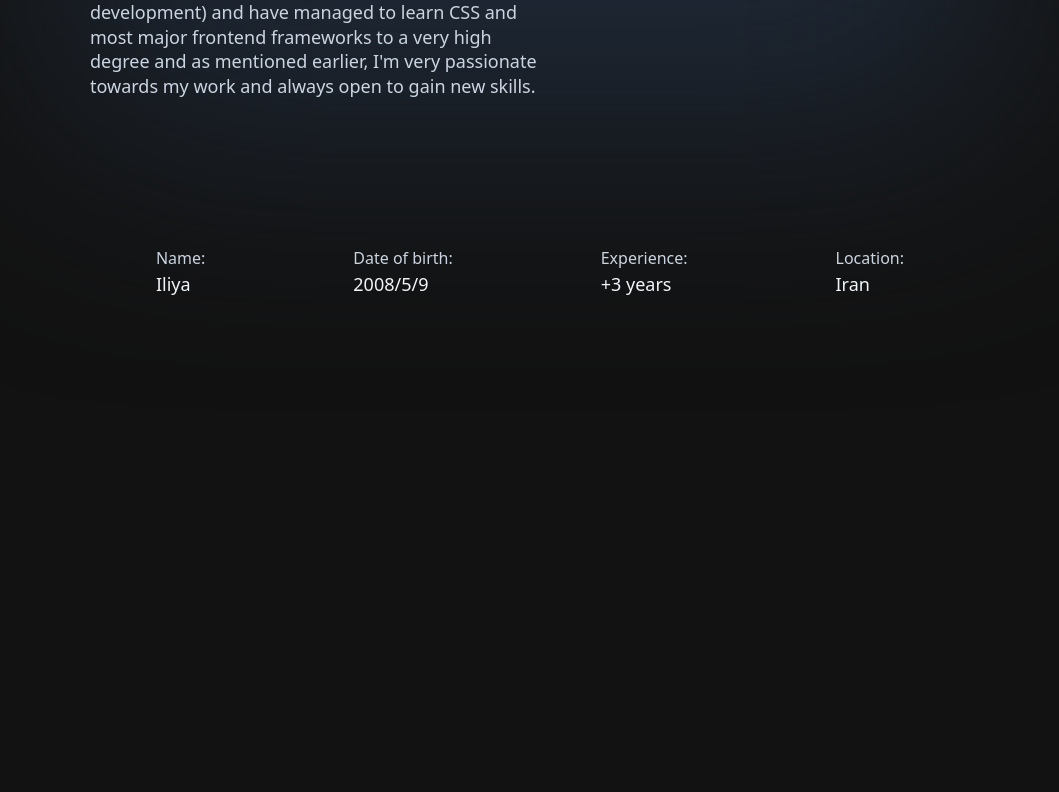
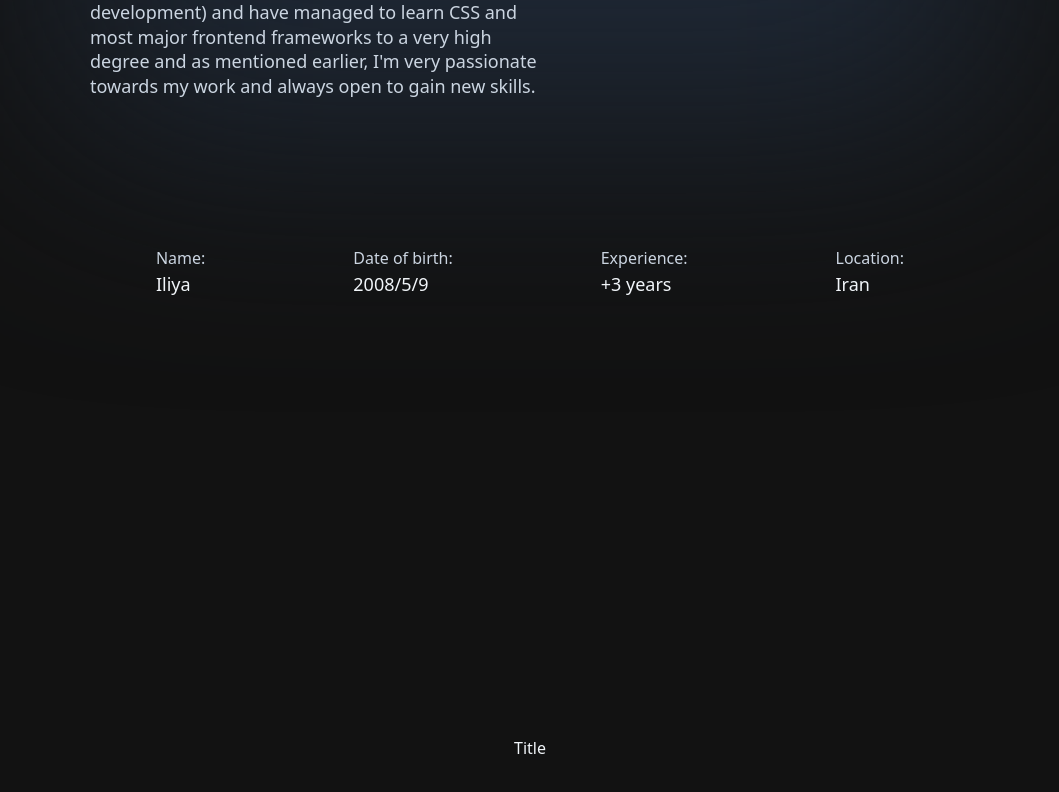
Before and after one commit to Humboorgir/Portfolio, a Next.js app: page / in a window 1280 px wide. Shown: the part 1252-2044 px from the top of the page, without its empty margins (110-1169 px from the left). Built offline with nearby package versions, Linux system fonts and the light colour scheme.

Commit message:
Create /projects/title.tsx

```diff
--- /dev/null
+++ b/components/home/projects/title.tsx
@@ -0,0 +1,5 @@
+const Title = () => {
+  return <div>Title</div>;
+};
+
+export default Title;
--- a/pages/index.tsx
+++ b/pages/index.tsx
@@ -9,6 +9,7 @@ import AboutTitle from "@/components/home/about/title";
 import AboutDescription from "@/components/home/about/description";
 import AboutTechnologies from "@/components/home/about/technologies";
 import AboutPersonalInfo from "@/components/home/about/personalinfo";
+import ProjectsTitle from "@/components/home/projects/title";
 import { BsArrowDown } from "react-icons/bs";
 
 export default function Home() {
@@ -54,7 +55,9 @@ export default function Home() {
         <AboutPersonalInfo />
       </section>
 
-      <section className="min-h-screen"></section>
+      <section className="grid min-h-screen place-items-center">
+        <ProjectsTitle />
+      </section>
     </>
   );
 }
```
